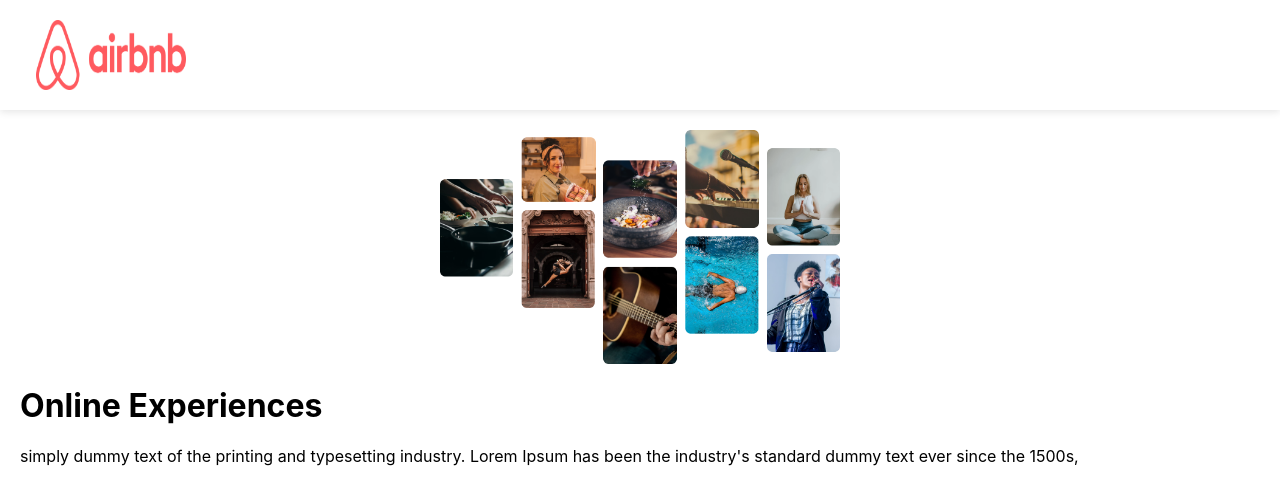
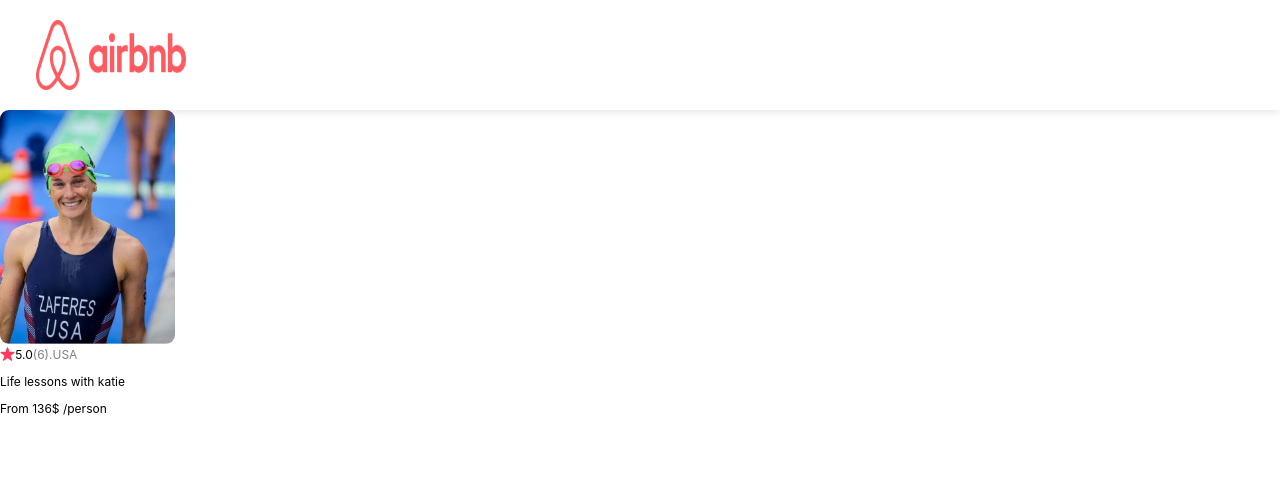
Before and after one commit to AFra1892/AirBnb, a React (Create React App) app: page / in a window 1280 px wide. Shown: the top 504 px of the page. Built offline with nearby package versions, Linux system fonts and the light colour scheme.

Commit message:
card design

```diff
--- a/public/index.css
+++ b/public/index.css
@@ -40,3 +40,25 @@
 .hero--text{
   margin-top: 0;
 }
+
+.card{
+  width: 175px;
+  font-size: 12px;
+
+}
+.card--image{
+  width: 100%;
+  border-radius: 9px;
+}
+
+.card--stats{
+  display: flex;
+  flex-direction: row;
+  align-items: center;
+}
+.rating--star{
+  height: 14px;
+}
+.grey{
+  color: grey;
+}
--- a/src/App.js
+++ b/src/App.js
@@ -1,11 +1,11 @@
 import logo from './logo.svg';
 import Navbar from './Components/Navbar';
-import Hero from './Components/Hero';
+import Card from './Components/Card';
 function App() {
   return(
     <div className='container'>
       <Navbar/>
-      <Hero/>
+      <Card />
     </div>
   )
 }
--- /dev/null
+++ b/src/Components/Card.js
@@ -0,0 +1,36 @@
+import React from "react"
+
+/*
+Challenge: Build the Card component
+For now, hard-code in the data (like
+the rating, title, price, etc.)
+
+Notes:
+- Only render 1 instance (I already did this for you)
+- The star icon and photo (katie-zaferes.png) are in the images
+  folder for your use
+- Make sure to include:
+    - image
+    - star icon (star.png), rating, and review count
+    - title
+    - cost/person
+- The main purpose of this challenge is to show you where our limitations
+  currently are, so don't worry about the fact that you're hard-coding all
+  this data into the component.
+*/
+
+export default function Card() {
+    return (
+        <div className="card">
+            <img className="card--image" src="images/katie-zaferes.png"/>
+            <div className="card--stats">
+                <img className="rating--star" src="images/star.png"/>
+                <span>5.0</span>
+                <span className="grey">(6).</span>
+                <span className="grey">USA</span>
+            </div>
+            <p>Life lessons with katie</p>
+            <p>From 136$ /person</p>
+        </div>
+    )
+}
```
